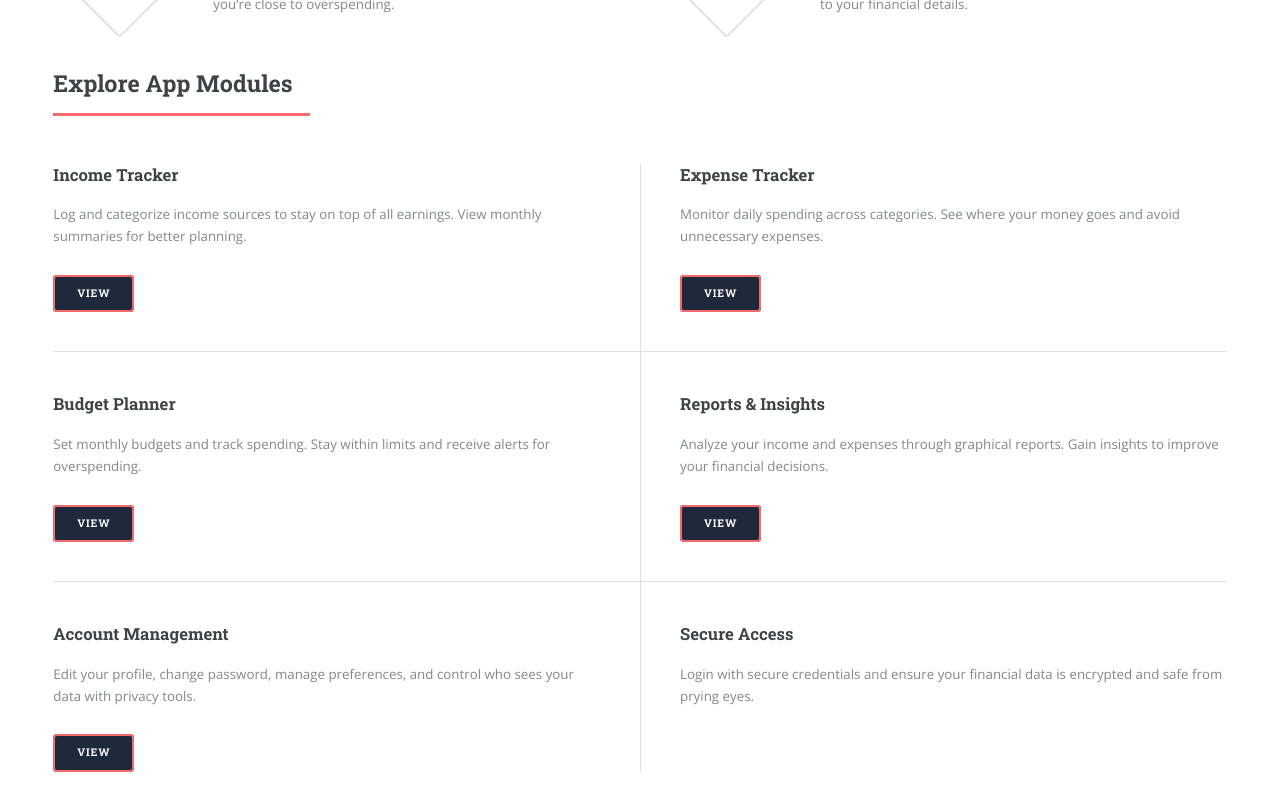
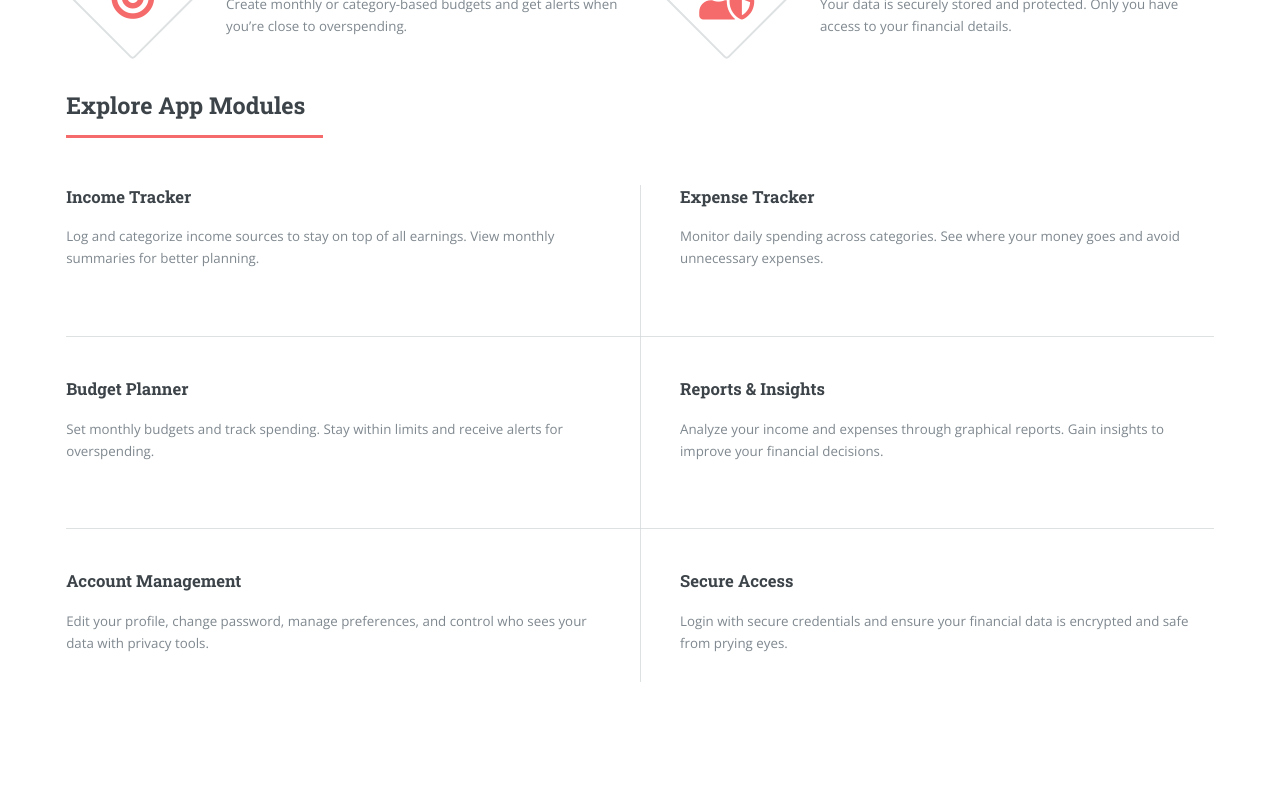
Before and after one commit to patel192/Expense-Manager-Frontend, a React (Vite) app: page / in a window 1280 px wide. Shown: the part 1121-1921 px from the top of the page. After the commit the page ends 1831 px from the top, so only its background shows below. Built offline with nearby package versions, Linux system fonts and the light colour scheme.

Commit message:
access control

```diff
--- a/index.html
+++ b/index.html
@@ -6,10 +6,12 @@
   <link rel="icon" type="image/svg+xml" href="/vite.svg" />
   <meta name="viewport" content="width=device-width, initial-scale=1.0" />
   <title>Vite + React</title>
-   <link rel="stylesheet" href="/src/assets/css/main.css">
-   <link rel="stylesheet" href="/src/assets/css/fontawesome-all.min.css">
+  <link rel="stylesheet" href="/src/assets/css/main.css">
+  <link rel="stylesheet" href="/src/assets/css/fontawesome-all.min.css">
   <link rel="stylesheet" href="https://cdnjs.cloudflare.com/ajax/libs/font-awesome/4.7.0/css/font-awesome.min.css">
   <link rel="stylesheet" href="https://cdnjs.cloudflare.com/ajax/libs/font-awesome/6.5.0/css/all.min.css">
+  <link rel="stylesheet" href="https://cdn.jsdelivr.net/npm/bootstrap@4.0.0/dist/css/bootstrap.min.css"
+    integrity="sha384-Gn5384xqQ1aoWXA+058RXPxPg6fy4IWvTNh0E263XmFcJlSAwiGgFAW/dAiS6JXm" crossorigin="anonymous">
 
 </head>
 
--- a/src/assets/css/Navbar.css
+++ b/src/assets/css/Navbar.css
@@ -10,7 +10,7 @@
 }
 
 .nav {
-  max-width: 1200px;
+  max-width: 98vw;
   margin: 0 auto;
   padding: 1rem 2rem;
   display: flex;
--- a/src/assets/css/main.css
+++ b/src/assets/css/main.css
@@ -1905,8 +1905,8 @@ button,
   width: 100%; }
   #main > .inner {
     padding: 0 0em 0em 0em ;
-    margin: 0;
-    max-width: 110em; }
+    margin: auto;
+    max-width: 98vw; }
     #main > .inner > section {
       padding: 6em 0 4em 0 ;
       border-top: solid 2px rgba(210, 215, 217, 0.75); }
--- a/src/components/Admin/AccessControl.jsx
+++ b/src/components/Admin/AccessControl.jsx
@@ -17,14 +17,14 @@ export const Accesscontrol = () => {
   },[])
   return (
     <div>
-      <table>
+      <table class="table table-striped table-dark">
         <thead>
           <tr>
-            <th>Name</th>
-            <th>Age</th>
-            <th>Email</th>
-            <th>Role</th>
-            <th>Is Active?</th>
+            <th style={{color:"white"}}>Name</th>
+            <th style={{color:"white"}}>Age</th>
+            <th style={{color:"white"}}>Email</th>
+            <th style={{color:"white"}}>Role</th>
+            <th style={{color:"white"}}>Is Active?</th>
           </tr>
         </thead>
         <tbody>
--- a/src/components/Common/Content.jsx
+++ b/src/components/Common/Content.jsx
@@ -96,91 +96,63 @@ export const Content = () => {
         </header>
         <div class="posts">
           <article>
-
             <h3>Income Tracker</h3>
             <p>
               Log and categorize income sources to stay on top of all earnings.
               View monthly summaries for better planning.
             </p>
             <ul class="actions">
-              <li>
-                <a href="#" class="button">
-                  View
-                </a>
-              </li>
+              <li></li>
             </ul>
           </article>
           <article>
-
             <h3>Expense Tracker</h3>
             <p>
               Monitor daily spending across categories. See where your money
               goes and avoid unnecessary expenses.
             </p>
             <ul class="actions">
-              <li>
-                <a href="#" class="button">
-                  View
-                </a>
-              </li>
+              <li></li>
             </ul>
           </article>
           <article>
-
             <h3>Budget Planner</h3>
             <p>
               Set monthly budgets and track spending. Stay within limits and
               receive alerts for overspending.
             </p>
             <ul class="actions">
-              <li>
-                <a href="#" class="button">
-                  View
-                </a>
-              </li>
+              <li></li>
             </ul>
           </article>
           <article>
-
             <h3>Reports & Insights</h3>
             <p>
               Analyze your income and expenses through graphical reports. Gain
               insights to improve your financial decisions.
             </p>
             <ul class="actions">
-              <li>
-                <a href="#" class="button">
-                  View
-                </a>
-              </li>
+              <li></li>
             </ul>
           </article>
           <article>
-
             <h3>Account Management</h3>
             <p>
               Edit your profile, change password, manage preferences, and
               control who sees your data with privacy tools.
             </p>
             <ul class="actions">
-              <li>
-                <a href="#" class="button">
-                  View
-                </a>
-              </li>
+              <li></li>
             </ul>
           </article>
           <article>
-
             <h3>Secure Access</h3>
             <p>
               Login with secure credentials and ensure your financial data is
               encrypted and safe from prying eyes.
             </p>
             <ul class="actions">
-              <li>
-
-              </li>
+              <li></li>
             </ul>
           </article>
         </div>
```
